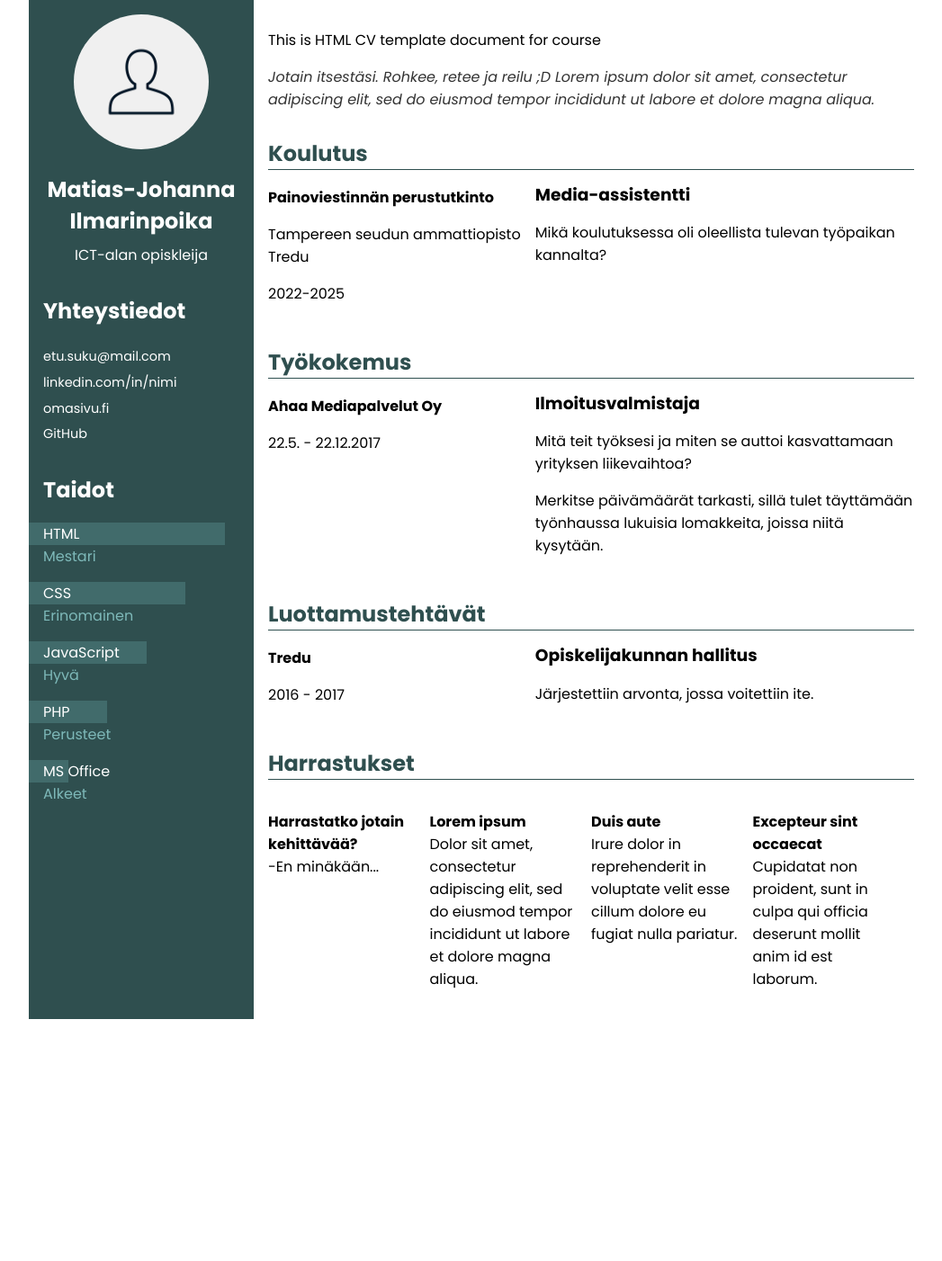
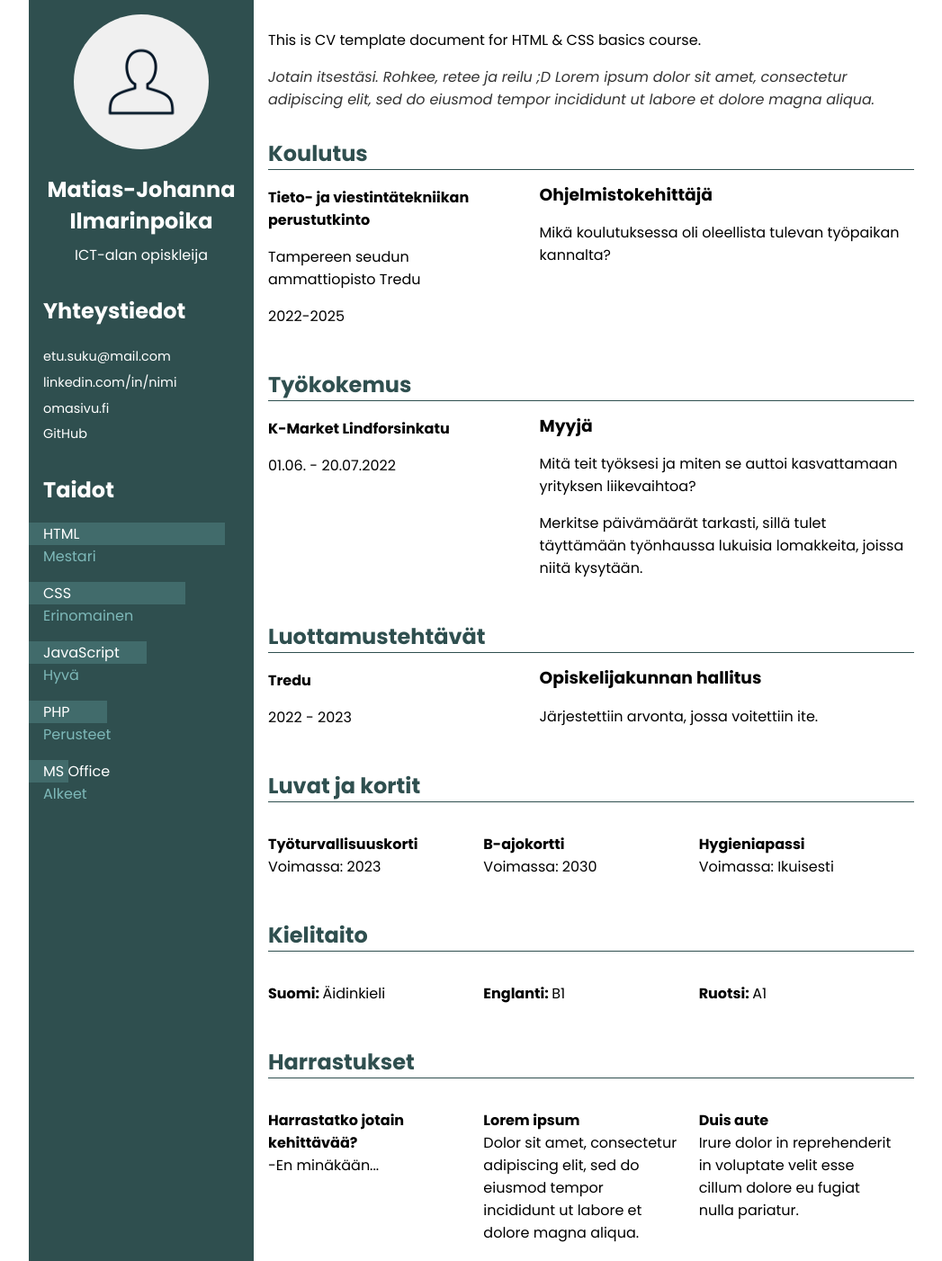
Before and after one commit to AkiKurvinen/kurvinen.github.io, a plain HTML site: page index.html in a window 1280 px wide. Shown: the top 1402 px of the page at 90% size, without its empty margins (108-1155 px from the left). Before the commit the page ends 1133 px from the top, so only its background shows below. Drawn offline with Linux system fonts and the light colour scheme.

Commit message:
update template

```diff
--- a/index.html
+++ b/index.html
@@ -3,6 +3,7 @@
   <head>
     <title>Oma Nimi CV</title>
     <link rel="stylesheet" href="style.css" />
+    <meta name="viewport" content="width=device-width, initial-scale=1" />
   </head>
   <body>
     <div id="container">
@@ -19,7 +20,7 @@
           <li><a href="mailto:etu.suku@mail.com">etu.suku@mail.com</a></li>
           <li><a href="#">linkedin.com/in/nimi</a></li>
 
-          <li><a href="#"> omasivu.fi</a></li>
+          <li><a href="#">omasivu.fi</a></li>
           <li><a href="#">GitHub</a></li>
         </ul>
         <h2>Taidot</h2>
@@ -47,7 +48,7 @@
         </ul>
       </aside>
       <main>
-        <p>This is HTML CV template document for course</p>
+        <p>This is CV template document for HTML & CSS basics course.</p>
         <i>
           Jotain itsestäsi. Rohkee, retee ja reilu ;D Lorem ipsum dolor sit
           amet, consectetur adipiscing elit, sed do eiusmod tempor incididunt ut
@@ -56,24 +57,24 @@
         <h2>Koulutus</h2>
         <div class="wrapper">
           <div>
-            <b>Painoviestinnän perustutkinto</b>
+            <b>Tieto- ja viestintätekniikan perustutkinto </b>
             <p>Tampereen seudun ammattiopisto Tredu</p>
             <p>2022-2025</p>
           </div>
 
           <div>
-            <h3>Media-assistentti</h3>
+            <h3>Ohjelmistokehittäjä</h3>
             <p>Mikä koulutuksessa oli oleellista tulevan työpaikan kannalta?</p>
           </div>
         </div>
         <h2>Työkokemus</h2>
         <div class="wrapper">
           <div>
-            <b>Ahaa Mediapalvelut Oy</b>
-            <p>22.5. - 22.12.2017</p>
+            <b>K-Market Lindforsinkatu</b>
+            <p>01.06. - 20.07.2022</p>
           </div>
           <div>
-            <h3>Ilmoitusvalmistaja</h3>
+            <h3>Myyjä</h3>
             <p>
               Mitä teit työksesi ja miten se auttoi kasvattamaan yrityksen
               liikevaihtoa?
@@ -84,19 +85,32 @@
             </p>
           </div>
         </div>
+
         <h2>Luottamustehtävät</h2>
         <div class="wrapper">
           <div>
             <b>Tredu</b>
-            <p>2016 - 2017</p>
+            <p>2022 - 2023</p>
           </div>
           <div>
             <h3>Opiskelijakunnan hallitus</h3>
             <p>Järjestettiin arvonta, jossa voitettiin ite.</p>
           </div>
         </div>
+        <h2>Luvat ja kortit</h2>
+        <div class="row">
+          <p><b>Työturvallisuuskorti</b><br />Voimassa: 2023</p>
+          <p><b>B-ajokortti</b><br />Voimassa: 2030</p>
+          <p><b>Hygieniapassi</b><br />Voimassa: Ikuisesti</p>
+        </div>
+        <h2>Kielitaito</h2>
+        <div class="row">
+          <p><b>Suomi: </b>Äidinkieli</p>
+          <p><b>Englanti: </b>B1</p>
+          <p><b>Ruotsi: </b>A1</p>
+        </div>
         <h2>Harrastukset</h2>
-        <div class="hobbies">
+        <div class="row">
           <p><b>Harrastatko jotain kehittävää?</b> <br />-En minäkään...</p>
           <p>
             <b>Lorem ipsum</b><br />Dolor sit amet, consectetur adipiscing elit,
@@ -106,10 +120,6 @@
             <b>Duis aute</b><br />Irure dolor in reprehenderit in voluptate
             velit esse cillum dolore eu fugiat nulla pariatur.
           </p>
-          <p>
-            <b>Excepteur sint occaecat</b><br />Cupidatat non proident, sunt in
-            culpa qui officia deserunt mollit anim id est laborum.
-          </p>
         </div>
       </main>
     </div>
--- a/style.css
+++ b/style.css
@@ -79,7 +79,7 @@ main i {
 }
 .wrapper div + div {
   flex: 3;
-  margin-left: 1em;
+  margin-left: 1.5em;
 }
 .skills {
   padding: 0;
@@ -96,15 +96,17 @@ main i {
   margin-left: -1em;
   /* text-shadow: 1px 1px 2px black; */
 }
-.hobbies {
+.row {
   display: flex;
 }
-.hobbies p {
+.row p {
   flex: 1;
-  padding-right: 1em;
+  padding-right: 1.5em;
   hyphens: auto;
 }
-
+.row p b {
+  hyphens: none;
+}
 .skills li span {
   color: rgb(126, 185, 185);
 }
@@ -137,4 +139,7 @@ main i {
   .wrapper div + div {
     margin: 0;
   }
+  .row {
+    display: block;
+  }
 }
```
